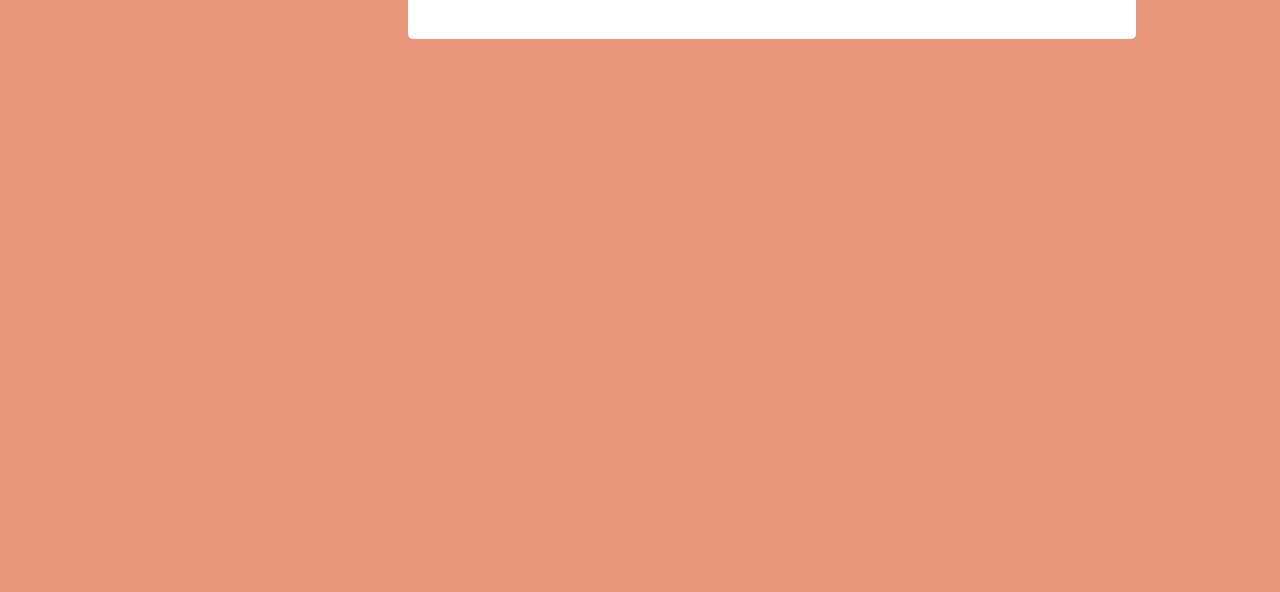
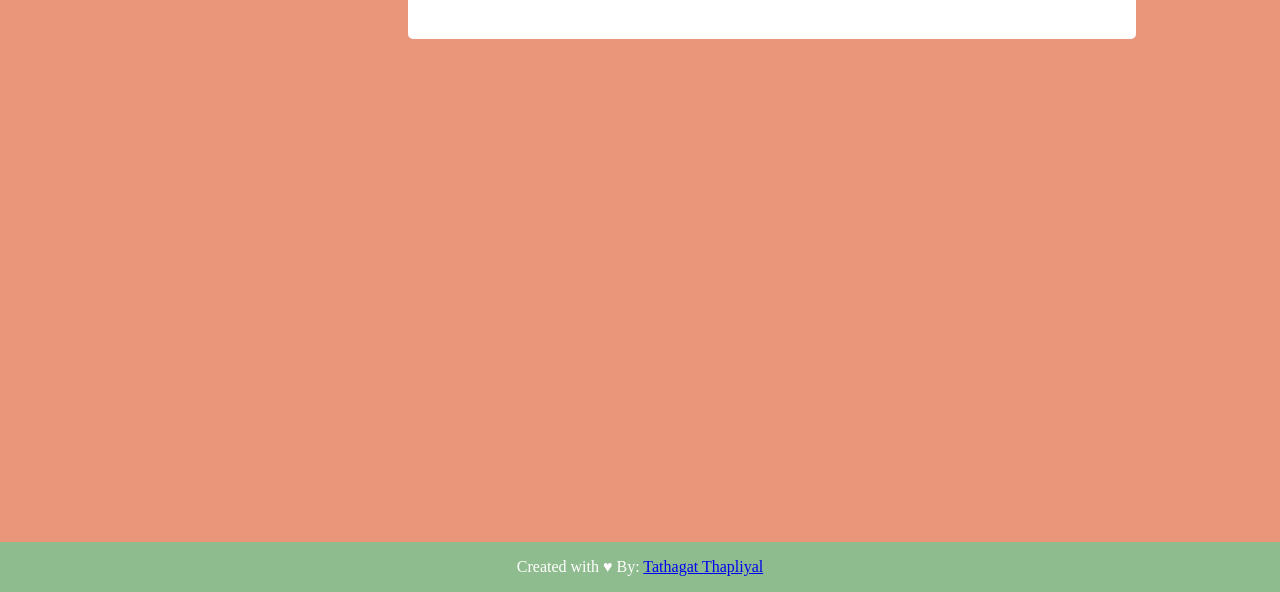
Before and after one commit to tathagat2006/JS-TodoList, a plain HTML site: page index.html in a window 1280 px wide. Shown: the part 208-800 px from the top of the page. Drawn offline with Linux system fonts and the light colour scheme.

Commit message:
Scroll bar & Footer added
Signed-off-by: tathagat2006 <tathagat.thapliyal@gmail.com>

```diff
--- a/index.html
+++ b/index.html
@@ -12,5 +12,9 @@
     <button id="addtask">Add Task</button>
     <ul id="todocontainer" style="list-style-type: none"></ul>
 </div>
+<div class="footer">
+    <p>Created with &hearts;
+        By: <a href="https://github.com/tathagat2006">Tathagat Thapliyal</a></p>
+</div>
 </body>
 </html>
--- a/src/style.css
+++ b/src/style.css
@@ -1,5 +1,6 @@
 body {
     background-color: darksalmon;
+    overflow: scroll;
     /*align-content: center;*/
 }
 
@@ -10,12 +11,13 @@ body {
     font-family: Optima;
     font-size: xx-large;
     text-align: center;
-    position: fixed;
+    position: absolute;
     padding: 10px;
     margin-left: 400px;
     margin-top: 100px;
     display: inline;
     width: auto;
+    /*overflow: scroll;*/
 }
 
 #newtask {
@@ -40,3 +42,13 @@ body {
     width: 100px;
     height: 40px;
 }
+
+.footer {
+    position: fixed;
+    left: 0;
+    bottom: 0;
+    width: 100%;
+    background-color: darkseagreen;
+    color: white;
+    text-align: center;
+}
```
